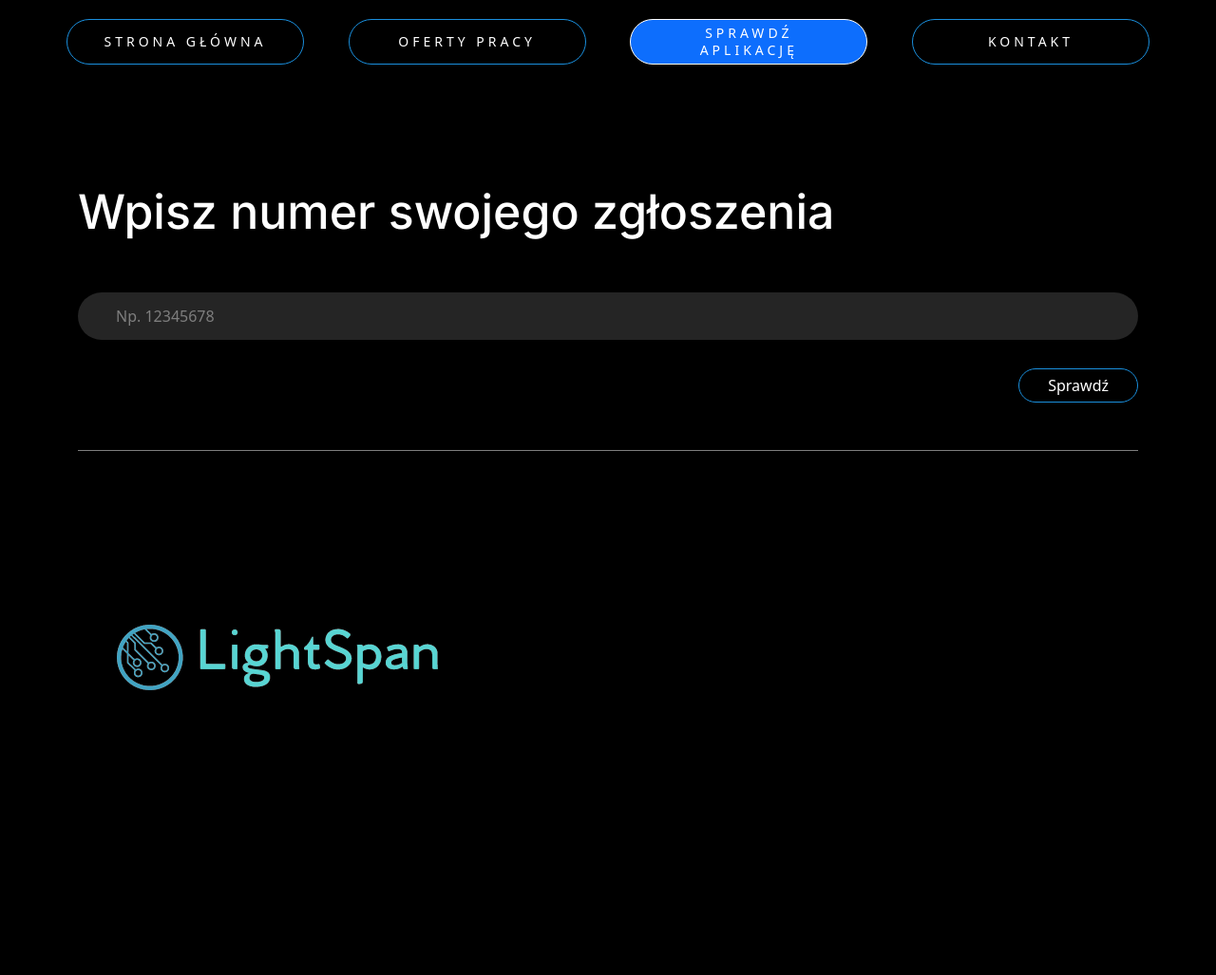
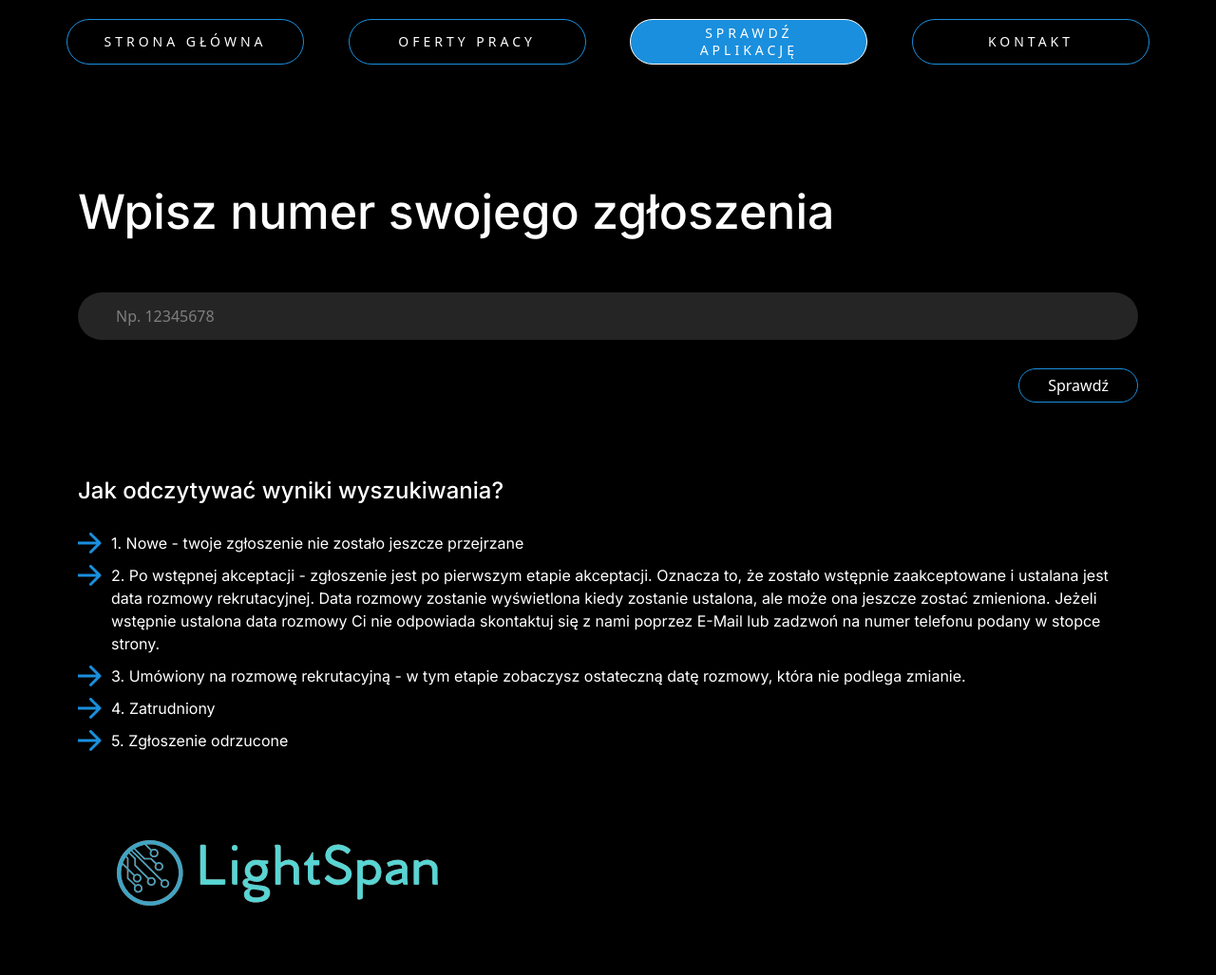
Before and after one commit to OskV2/Recruitment-system, a PHP site: page /templates/check.php in a window 1280 px wide. Shown: the whole page at 95% size. Before the commit the page ends 727 px from the top, so only its background shows below. Run offline with PHP 8.4, Linux system fonts and the light colour scheme; data that the repository does not hold is empty; style sheets or scripts are compiled from the project's sources; some libraries are stand-ins or nearby versions.

Commit message:
feat: changes in check and landing page

```diff
--- a/src/scss/check.scss
+++ b/src/scss/check.scss
@@ -30,11 +30,70 @@
     }
 
     &__output {
-        padding-top: 50px;
+        &-title {
+            text-align: center;
+            margin-bottom: 25px;
+
+            span {
+                color: $primary;
+            }
+        }
+
+        padding: 50px 0px;
         border-top: 1px solid #7e7e7e;
+        border-bottom: 1px solid #7e7e7e;
 
         .left{
             border-right: 1px solid #7e7e7e;
         }
+
+        &-stats {
+            &-value {
+                color: $primary;
+            }
+        }
+
+        &-date {
+            &-value {
+                color: $primary;
+            }
+        }
+
+        &-error {
+            display: flex;
+            justify-content: center;
+            flex-direction: column;
+
+            &-title {
+                color: red;
+                margin-bottom: 25px;
+            }
+
+            &-title, &-description {
+                text-align: center;
+            }
+        }
+    }
+
+    &__legend {
+        &-title {
+            font-size: 24px;
+            line-height: 36px;
+            padding: 25px 0px;
+        }
+
+        &-list {
+            list-style: none;
+        }
+
+        &-listitem {
+            display: flex;
+            gap: 10px;
+            margin-bottom: 10px;
+
+            img {
+                height: fit-content;
+            }
+        }
     }
 }
--- a/src/scss/style.scss
+++ b/src/scss/style.scss
@@ -1,3 +1,10 @@
+//Colors
+$primary: #1A8FDD;
+$white: #fff;
+$black: #000;
+$gray: #252525;
+$lightgray:#7e7e7e;
+
 //Apis
 @import url('https://fonts.googleapis.com/css2?family=Inter:wght@300;400;500;600;700&display=swap');
 
@@ -35,13 +42,6 @@ a {
         text-decoration: none;
     }
 }
-
-//Colors
-$primary: #1A8FDD;
-$white: #fff;
-$black: #000;
-$gray: #252525;
-$lightgray:#7e7e7e;
 
 //Buttons
 .btn {
--- a/templates/check.php
+++ b/templates/check.php
@@ -11,7 +11,7 @@ include('../templates_sql/db_connect.php');
 
 if(isset($_POST['App_Id']) && !empty($_POST['App_Id'])){
   $App_Id = $_POST['App_Id'];
-  $sql = "SELECT Status,Data_rozmowy FROM dbo.Application WHERE App_Id = :App_Id";
+  $sql = "SELECT Status,Data_rozmowy,App_Id FROM dbo.Application WHERE App_Id = :App_Id";
   $stmt = $conn->prepare($sql);
   $stmt->bindParam(':App_Id', $App_Id);
   $stmt->execute();
@@ -29,23 +29,54 @@ if(isset($_POST['App_Id']) && !empty($_POST['App_Id'])){
                     <input class="check__input" type="number" placeholder="Np. 12345678" maxlength="8" id="App_Id" name="App_Id">
                     <input class="btn btn-outline-primary ms-auto check__button" type="submit" name="submit" value="Sprawdź">
                 </form>
+
+                <?php
+                    if(isset($result)):
+                        if (!empty($result['Status'])): ?>
                             <div class="check__output">
-          <?php if(isset($result)): ?>
+                                <h2 class="check__output-title">Zgłoszenie numer: <span><?php echo $result['App_Id']; ?></span></h2>
                                 <div class="row d-flex">
                                     <div class="col-6 left">
-              <div class="d-flex">
-                <span class="check__output-stats">Status twojego zgłoszenia: <span id="status"><?php echo @$result['Status']; ?></span></span>
-              </div>
-              <div class="check__output-progress">
+                                        <div class="d-flex justify-content-center">
+                                            <span class="check__output-stats">Status twojego zgłoszenia:
+                                                <span class="check__output-stats-value" id="status">
+                                                    <?php
+                                                    $App_Status_Name = "SELECT App_Status_Name FROM dbo.Application_Status WHERE App_Status_Id = {$result['Status']}";
+                                                    $App_Status_Name_Restult = $conn->query($App_Status_Name);
+                                                    $App_Status_Name_arr = $App_Status_Name_Restult->fetch(PDO::FETCH_ASSOC);
+                                                    echo $App_Status_Name_arr['App_Status_Name'];
+                                                    ?>
+                                                </span>
+                                            </span>
                                         </div>
                                     </div>
                                     <div class="col-6">
-              <div class="d-flex flex-column">
-                <span class="check__output-date">Data rozmowy: <span id="date"><?php echo !empty(@$result['Data_rozmowy']) ? @$result['Data_rozmowy'] : 'Nie ma'; ?></span></span>
+                                        <div class="d-flex justify-content-center">
+                                            <span class="check__output-date">Data rozmowy: <span class="check__output-date-value" id="date"><?php echo !empty(@$result['Data_rozmowy']) ? @$result['Data_rozmowy'] : 'Data rozmowy nie została jeszcze ustalona'; ?></span></span>
                                         </div>
                                     </div>
                                 </div>
-          <?php endif; ?>
+                            </div>
+                        <?php else: ?>
+                            <div class="check__output">
+                                <div class="check__output-error">
+                                    <h2 class="check__output-error-title">Nie znaleziono zgłoszenia o podanym numerze</h2>
+                                    <span class="check__output-error-description">Twoje zgłoszenie mogło zostać usunięte po odrzuceniu</br>Upewnij się, że podałeś właściwy numer zgłoszenia</span>
+                                </div>
+                            </div>
+                        <?php endif;
+                    endif;
+                ?>
+
+                <div class="check__legend">
+                    <h2 class="check__legend-title">Jak odczytywać wyniki wyszukiwania?</h2>
+                    <ul class="check__legend-list">
+                        <li class="check__legend-listitem"><img src="../src/img/Arrow_right.svg" alt=""><span>1. Nowe - twoje zgłoszenie nie zostało jeszcze przejrzane</span></li>
+                        <li class="check__legend-listitem"><img src="../src/img/Arrow_right.svg" alt=""><span>2. Po wstępnej akceptacji - zgłoszenie jest po pierwszym etapie akceptacji. Oznacza to, że zostało wstępnie zaakceptowane i ustalana jest data rozmowy rekrutacyjnej. Data rozmowy zostanie wyświetlona kiedy zostanie ustalona, ale może ona jeszcze zostać zmieniona. Jeżeli wstępnie ustalona data rozmowy Ci nie odpowiada skontaktuj się z nami poprzez E-Mail lub zadzwoń na numer telefonu podany w stopce strony.</span></li>
+                        <li class="check__legend-listitem"><img src="../src/img/Arrow_right.svg" alt=""><span>3. Umówiony na rozmowę rekrutacyjną - w tym etapie zobaczysz ostateczną datę rozmowy, która nie podlega zmianie.</span></li>
+                        <li class="check__legend-listitem"><img src="../src/img/Arrow_right.svg" alt=""><span>4. Zatrudniony</span></li>
+                        <li class="check__legend-listitem"><img src="../src/img/Arrow_right.svg" alt=""><span>5. Zgłoszenie odrzucone</span></li>
+                    </ul>
                 </div>
             </div>
         </div>
```
Also changed, not shown: templates/landing-page.php (+18 -38 lines). Lines whose indentation alone changed are shown as unchanged.
